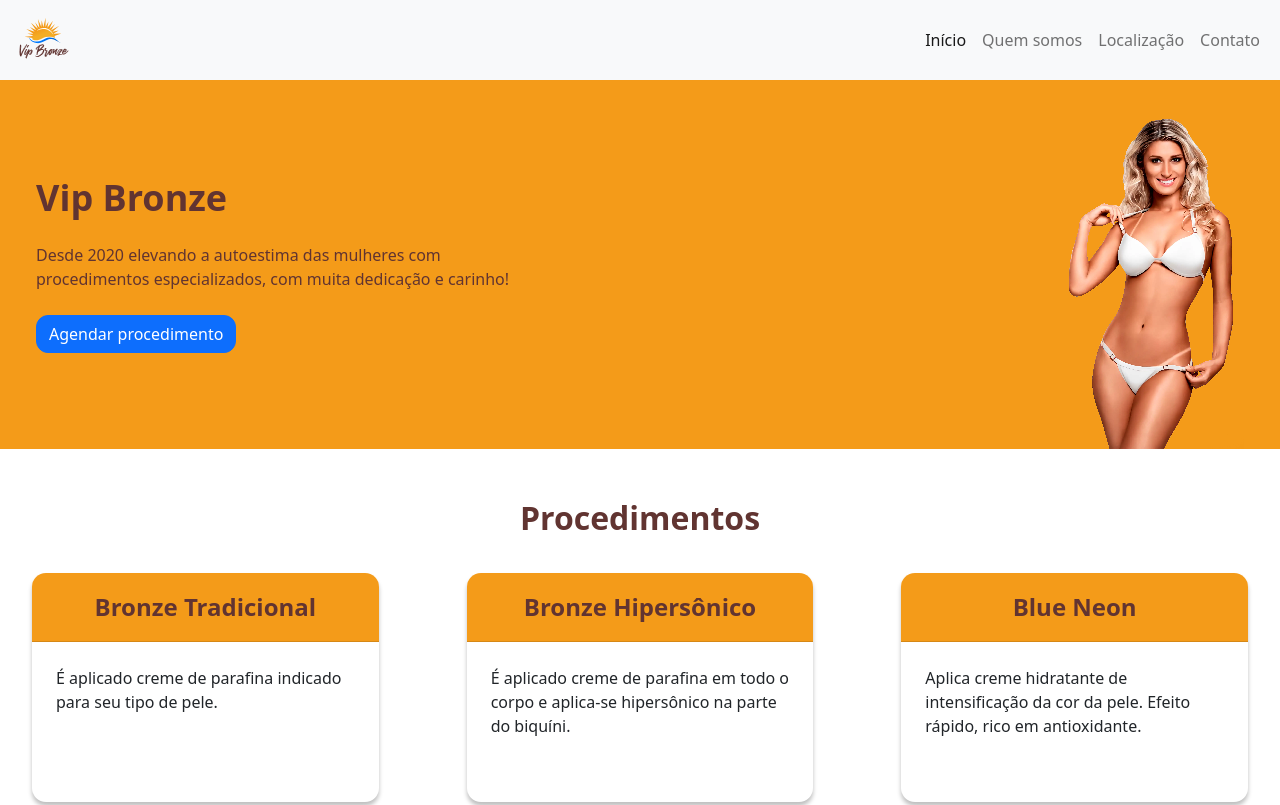
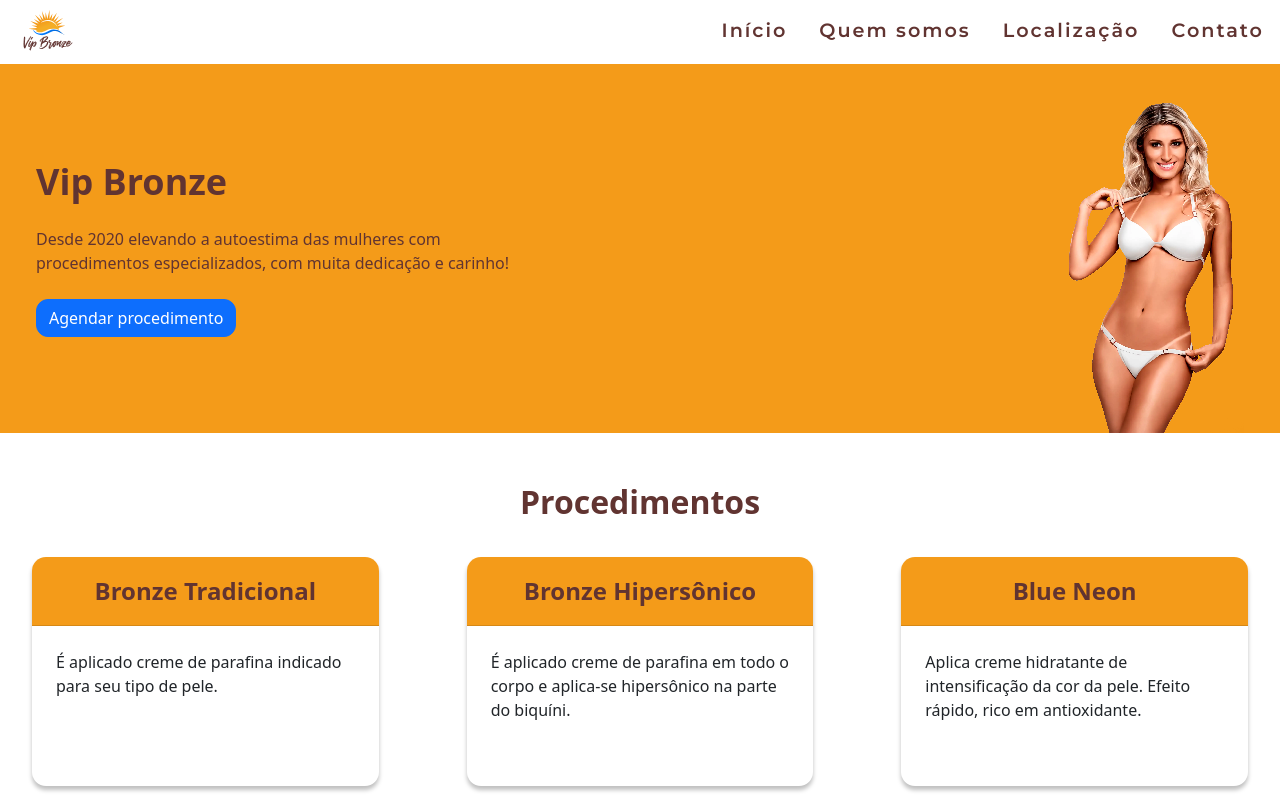
Before and after one commit to MatheusRoichman/Vip-Bronze, a plain HTML site: page public/index.html in a window 1280 px wide. Shown: the top 805 px of the page. Drawn offline with nearby package versions, Linux system fonts and the light colour scheme; a script that the page names is missing.

Commit message:
Mudança do menu pra sidebar

```diff
--- a/public/css/home.css
+++ b/public/css/home.css
@@ -1,3 +1,63 @@
+
+/* MENU */
+
+input[type="checkbox"]{
+	display: none;
+}
+.container-logo{
+	display: flex;
+	padding: 0 1rem;
+	align-items: center;
+	justify-content: space-between;
+}
+label .icon-menu{
+	font-size: 1.8rem;
+	margin-top: .8rem;
+}
+.container-menu{
+	top: 0;
+	left: -120vw;
+	width: 100vw;
+	height: 100vh;
+	z-index: 5000;
+	display: flex;
+	transition: 1s;
+	position: fixed;
+	align-items: center;
+	background:  var(--yellow);
+	justify-content: center;
+}
+.container-menu .close{
+	top: 2%;
+	left: -35vw;
+	transition: 1s;
+	position: fixed;
+}
+.container-menu .menu{
+	display: flex;
+	list-style: none;
+	padding-left: 1rem;
+	align-items: center;
+	flex-direction: column;
+	justify-content: center;
+}
+.menu .nav-item{
+	margin-bottom: 1rem;
+	font: 1.2rem/1.6 'Montserrat', sans-serif;
+	font-weight: bold;
+}
+.nav-item .nav-link{
+	color: var(--brown);
+	letter-spacing: 2px;
+}
+#activate-menu:checked ~ .container-menu{
+	left: 0;
+}
+#activate-menu:checked ~ .container-menu .close{
+	left: 85%;
+}
+
+
 h3 {
 	font-size: 1.5rem;
 }
@@ -95,3 +155,37 @@
 blockquote p {
 	text-overflow: ellipsis;
 }
+
+@media only screen and (min-width: 768px) {
+	header label {
+		display: none;
+	}
+	.navbar-css{
+		display: flex;
+		align-items: center;
+		justify-content: space-between;
+	}
+
+	.container-menu{
+		left: 0;
+		width: auto;
+		height: 3rem;
+		display: flex;
+		position: static;
+		margin-top: .8rem;
+		align-items: center;
+		background: transparent;
+		justify-content: space-evenly;
+	}
+	.container-menu .menu{
+		padding: 0;
+		display: flex;
+		list-style: none;
+		align-items: center;
+		flex-direction: row;
+	}
+
+	.menu .nav-item{
+		margin-bottom: 0rem;
+	}
+}
--- a/public/index.html
+++ b/public/index.html
@@ -18,7 +18,7 @@
 		<link rel="preconnect" href="https://fonts.googleapis.com">
 		<link rel="preconnect" href="https://fonts.gstatic.com" crossorigin>
 		<link href="https://fonts.googleapis.com/css2?family=Montserrat:wght@300;400;600&display=swap" rel="stylesheet">
-
+		<link href="https://fonts.googleapis.com/icon?family=Material+Icons" rel="stylesheet">
 		<link rel="preload" href="https://cdn.jsdelivr.net/npm/bootstrap@5.0.2/dist/css/bootstrap.min.css" integrity="sha384-EVSTQN3/azprG1Anm3QDgpJLIm9Nao0Yz1ztcQTwFspd3yD65VohhpuuCOmLASjC" crossorigin="anonymous" as="style" />
     <link rel="stylesheet" href="https://cdn.jsdelivr.net/npm/bootstrap@5.0.2/dist/css/bootstrap.min.css" integrity="sha384-EVSTQN3/azprG1Anm3QDgpJLIm9Nao0Yz1ztcQTwFspd3yD65VohhpuuCOmLASjC" crossorigin="anonymous" media="screen">
 
@@ -30,7 +30,9 @@
   </head>
   <body>
     <header>
-      <div id="navbar" class="navbar navbar-expand-md navbar-light bg-light container-fluid sticky-top">
+      <section id="navbar" class="navbar-css">
+
+		<div class="container-logo">
 
 			<?xml version="1.0" encoding="UTF-8"?>
 			<!DOCTYPE svg PUBLIC "-//W3C//DTD SVG 1.1//EN" "http://www.w3.org/Graphics/SVG/1.1/DTD/svg11.dtd">
@@ -78,12 +80,19 @@
 						</g>
 			</svg></a>
 
-        <button class="navbar-toggler" type="button" data-bs-toggle="collapse" data-bs-target="#navbar-items" aria-controls="#navbar-items" aria-expanded="false" aria-label="Abrir menu de navegação">
-          <i class="navbar-toggler-icon"></i>
-        </button>
+			<label for="activate-menu">
+				<i class="material-icons icon-menu">menu</i>
+			</label>
 
-        <nav class="collapse navbar-collapse justify-content-md-end" id="navbar-items">
-        <ul class="navbar-nav">
+		</div>
+		<input type="checkbox" id="activate-menu">
+		<nav class="container-menu">
+
+			<label class="close" for="activate-menu">
+				<i class="material-icons icon-menu">close</i>
+			</label>
+
+			<ul class="menu">
 			  <li class="nav-item">
 				 <a class="nav-link active" aria-current="page" href="./index.html">Início</a>
 			  </li>
@@ -98,7 +107,12 @@
 			  </li>
 			</ul>
 		  </nav>
-      </div>
+
+	  </section>
+
+
+
+
 
       <section id="hero" class="container-fluid">
       	<img id="tanned-woman" class="d-none d-md-block float-md-end" src="./img/tanned-woman.webp" alt="Mulher bronzeada" loading="lazy"/>
```
Lines whose indentation alone changed are shown as unchanged.
